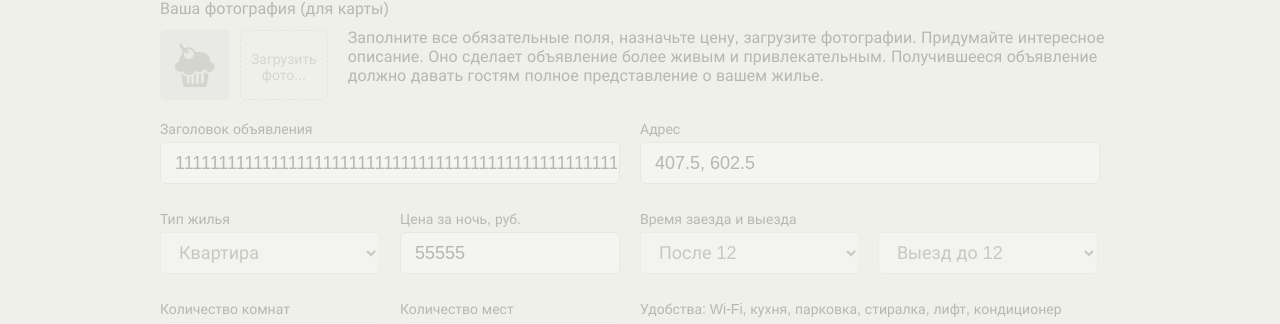
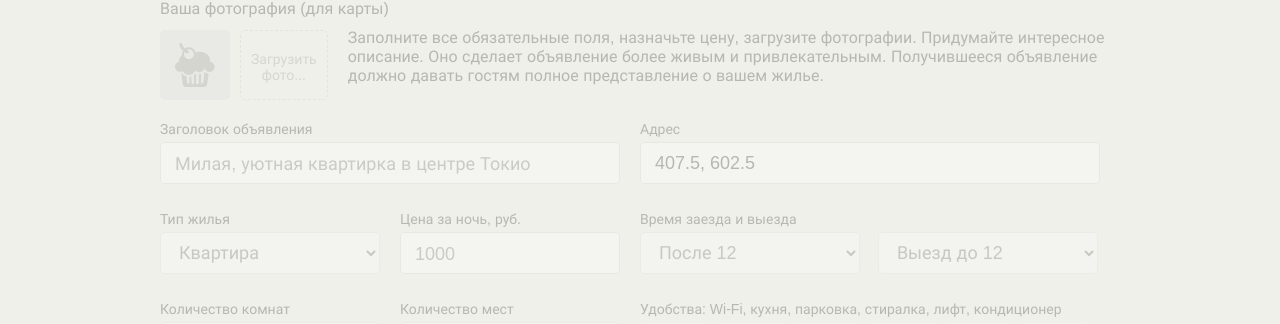
Before and after one commit to vrnvgasu/581243-keksobooking-21, a website: page index.html in a window 1280 px wide. Shown: the part 834-1158 px from the top of the page. Drawn offline with Linux system fonts and the light colour scheme.

Commit message:
правка формы

```diff
--- a/index.html
+++ b/index.html
@@ -100,7 +100,7 @@
         </fieldset>
         <fieldset class="ad-form__element ad-form__element--wide">
           <label class="ad-form__label" for="title">Заголовок объявления</label>
-          <input id="title" name="title" type="text" placeholder="Милая, уютная квартирка в центре Токио" required value="11111111111111111111111111111111111111111111111111111111111111111111111111">
+          <input id="title" name="title" type="text" placeholder="Милая, уютная квартирка в центре Токио" required>
         </fieldset>
         <fieldset class="ad-form__element ad-form__element--wide">
           <label class="ad-form__label" for="address">Адрес</label>
@@ -117,7 +117,7 @@
         </fieldset>
         <fieldset class="ad-form__element">
           <label class="ad-form__label" for="price">Цена за ночь, руб.</label>
-          <input id="price" name="price" type="number" placeholder="1000" min="0" max="1000000" required value="55555">
+          <input id="price" name="price" type="number" placeholder="1000" min="0" max="1000000" required>
         </fieldset>
         <fieldset class="ad-form__element ad-form__element--time">
           <label class="ad-form__label" for="timein">Время заезда и выезда</label>
```
